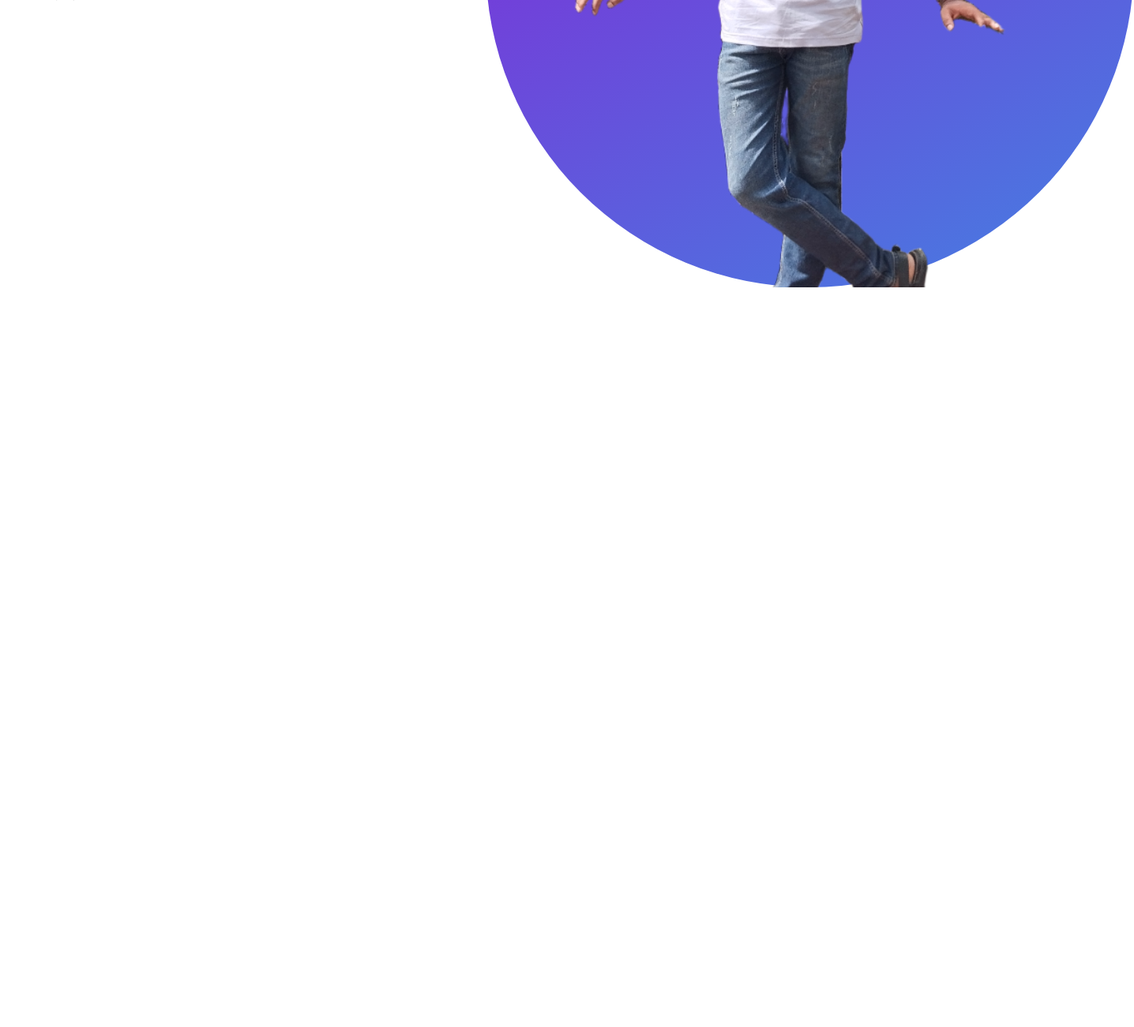
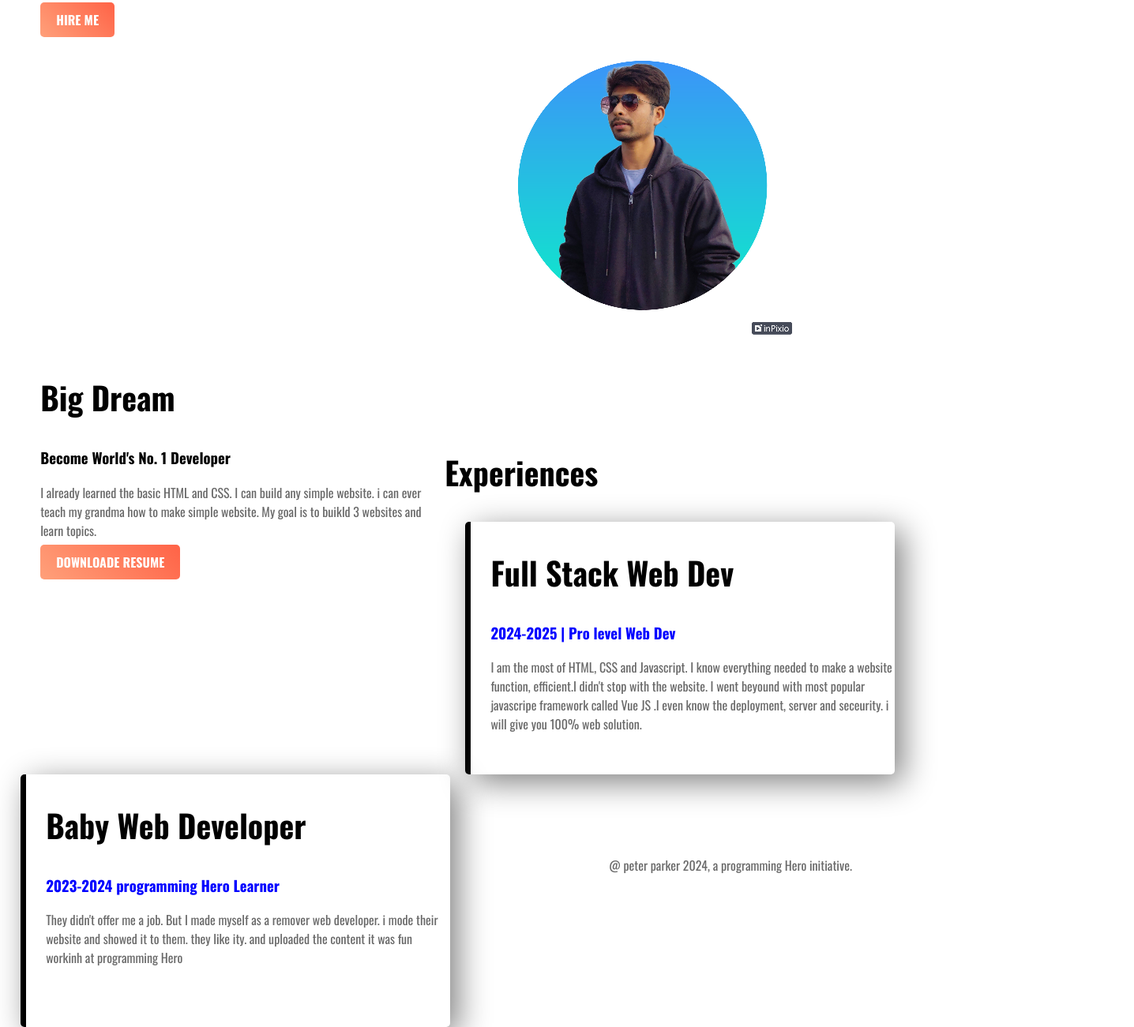
Before and after one commit to Shaheenkhan6392/web-portfolio, a plain HTML site: page index.html in a window 1280 px wide. Shown: the part 465-1766 px from the top of the page at 79% size, 1436 px wide, since content can reach past the window. Before the commit the page ends 834 px from the top, so only its background shows below. Drawn offline with nearby package versions, Linux system fonts and the light colour scheme.

Commit message:
finished my firest ever wedsite

```diff
--- a/index.html
+++ b/index.html
@@ -9,17 +9,51 @@
     <link rel="stylesheet" href="style.css">
 </head>
 <body>
-   <section>
+   <section class="top-banner">
     <div class="half-width">
 <h1>Welcome to</h1>
 <h1><span class="name-highlight">Shaheen</span> Website</h1>
 <h3>world-class profeessional web dev</h3>
 <p>As the popular saying goes, “There arent too many chances to make a second first impression.” This is particularly important for web developers, as hiring managers and potential    clients will be looking for the best possible candidate to fill a position or complete a project. A web developer resume should be engaging, and it should communicate your value proposition to potential employers in a clear and concise manner. </p>
+<a class="link-button" target="-blank" href="www.linkedin.com/in/shaheen-alam-66a156334">HIRE ME</a>
     </div>
 
 <div class="half-width">
-    <img src="images/image 1-2.png" alt="">
+    <img src="images/1733659992575_inPixio.png" alt="">
 </div>
    </section>
+   <section class="dream-area">
+    <div class="half-width">
+        <img src="images/1733659992900_inPixio.png" alt="">
+
+    </div>
+    <div class="half-width">
+        <h2>Big Dream</h2>
+        <h3>Become World's No. 1 Developer</h3>
+        <p>I already learned the basic HTML and CSS. I can build any simple website. i can ever teach my grandma how to make simple website. My goal is to buikld 3 websites and learn topics.</p>
+        <a class="link-button" target="-blank" href="https://www.upwork.com/freelancers/~011520c6e7fb19f37e">DOWNLOADE RESUME</a>
+
+    </div>
+
+   </section>
+   <section class="experince-area">
+    <h2>Experiences</h2>
+    <div id="Full-stack" class="half-width single-experience">
+        <h2>Full Stack Web Dev </h2>
+        <h3 class="name-highlight">2024-2025 | Pro level Web Dev</h3>
+        <p>I am the most of HTML, CSS and Javascript. I know everything needed to make a website function, efficient.I didn't stop with the website. I went beyound with most popular javascripe framework called Vue JS .I even know the deployment, server and seceurity. i will give you 100% web solution.</p>
+
+    </div>
+    <div id="baby-web" class="half-width single-experience">
+        <h2>Baby Web Developer</h2>
+        <h3 class="name-highlight">2023-2024 programming Hero Learner</h3>
+        <p>They didn't offer me a job. But I made myself as a remover web developer. i mode their website and showed it to them. they like ity. and uploaded the content it was fun workinh at programming Hero </p>
+
+    </div>
+
+   </section>
+   <footer>
+    <p>@ peter parker 2024, a programming Hero initiative.</p>
+   </footer>
 </body>
 </html>
--- a/style.css
+++ b/style.css
@@ -1,19 +1,70 @@
 body{
+    margin: 0;
     font-family: "Oswald", serif;
 }
 h1{
     font-size: 50px;
+}
+h2{
+    font-size: 40px;
+}
+p{
+    color: dimgray;
 }
 .name-highlight{
     color: blue;
 }
 .half-width{
     width: 40%;
-    float: left;
+  float: left;
     margin-left: 2%;
     padding-left: 2%;
 }
 .half-widthimg{
 
-    width: 100%;
+    width: 70%;
 }
+.top-banner{
+    background-image: url(images/top-banner.png);
+    background-repeat: no-repeat;
+}
+section{
+    height: 400px;
+    padding-bottom: 100px;
+}
+.link-button{
+    text-decoration: none;
+    background-image: linear-gradient(45deg,lightsalmon, tomato);
+    padding: 10px 20px;
+    border-radius: 5px;
+    color: white;
+    font-weight: 700;
+}
+.dream-area{
+    background-image: url("images/dream-bg.png")
+    background-repeat: no-repeat;
+    background-position:right;
+
+}
+ .single-experience{
+    box-shadow: 10px 10px 40px gray;
+    border-radius: 5px;
+    height: 80%;
+ }
+ .experience-area{
+    background-image: url("images/exp-bg.png");
+ }
+ #Full-stack{
+    border-left: 7px solid;
+    border-image:linear-gradient(180deg,lightsalmon, tomato)
+    border-image-slice: 1px;
+
+ }
+ #baby-web{
+    border-left: 7px solid;
+    border-image:liner-gradient(180deg,blue,cyan)
+    border-image-slice: 1px;
+ }
+ footer p{
+    text-align: center;
+ }
```
Also changed, not shown: images/1733659992575_inPixio.png (added), images/1733659992900_inPixio.png (added), images/top-banner.png (added), 1 other file.
